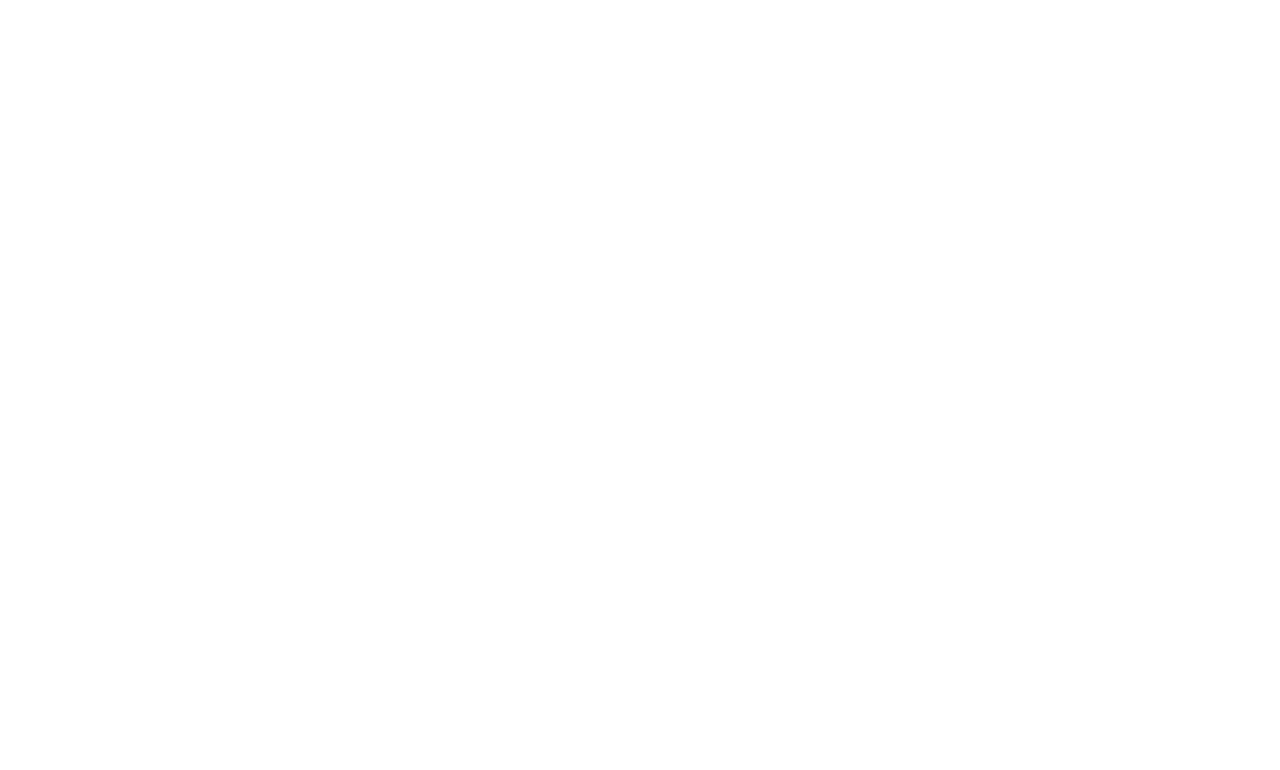
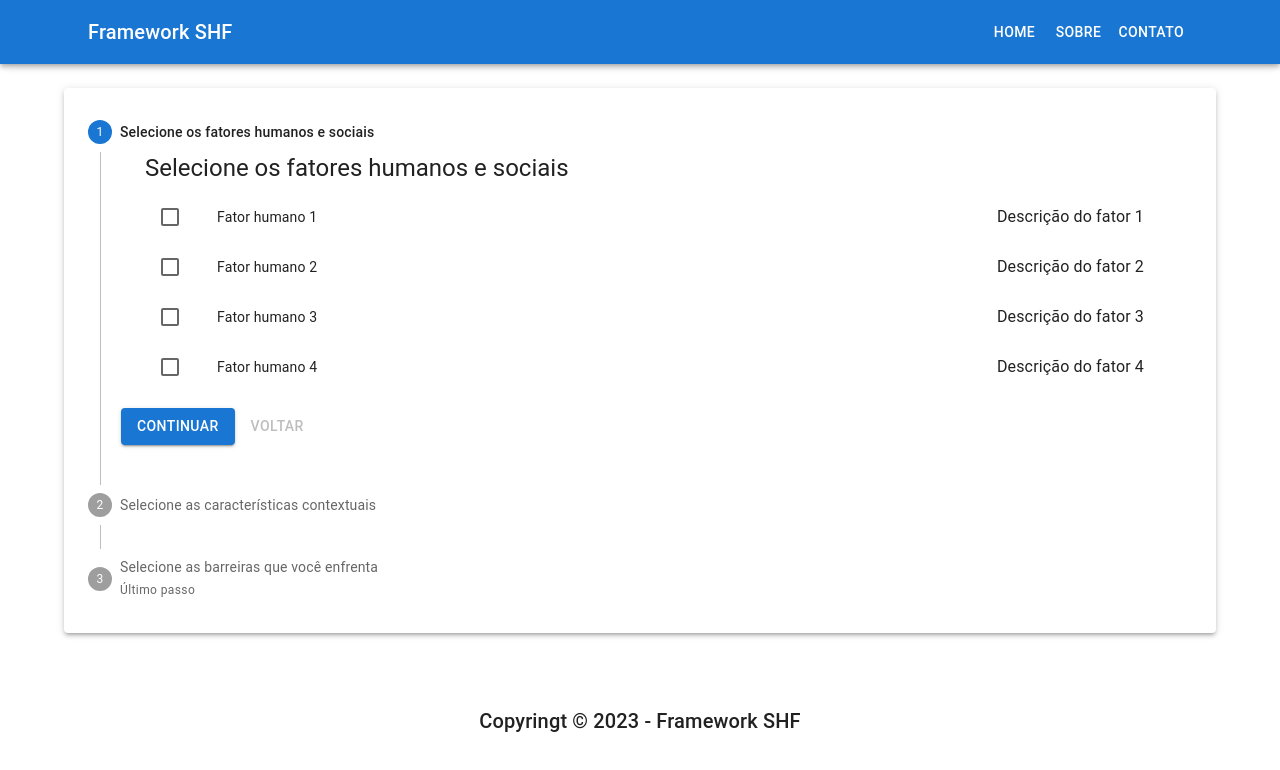
Before and after one commit to cassianojr/framework-shf, a React (Vite) app: page /framework in a window 1280 px wide. Before the commit this address had no page. Shown: the top 770 px of the page. Built offline with nearby package versions, Linux system fonts and the light colour scheme.

Commit message:
Created Framework Page that has a StepperComponent to answer the list items.

```diff
--- a/index.html
+++ b/index.html
@@ -4,7 +4,7 @@
     <meta charset="UTF-8" />
     <link rel="icon" type="image/svg+xml" href="/vite.svg" />
     <meta name="viewport" content="width=device-width, initial-scale=1.0" />
-    <title>Vite + React + TS</title>
+    <title>Framework SHF</title>
   </head>
   <body>
     <div id="root"></div>
--- a/src/App.tsx
+++ b/src/App.tsx
@@ -1,6 +1,7 @@
 import { BrowserRouter as Router, Routes, Route } from 'react-router-dom'
 import Home from './pages/Home'
 import { CssBaseline } from '@mui/material'
+import Framework from './pages/Framework'
 
 function App() {
   return (
@@ -9,6 +10,7 @@ function App() {
       <Router>
         <Routes>
           <Route path="/" element={<Home />} />
+          <Route path="/framework" element={<Framework />} />
         </Routes>
       </Router>
     </>
--- /dev/null
+++ b/src/components/ListCheckbox.tsx
@@ -0,0 +1,60 @@
+import { Checkbox, Container, List, ListItem, ListItemButton, ListItemIcon, ListItemText, Typography } from '@mui/material';
+import React from 'react';
+
+interface ListData {
+  title: string,
+  listItems : {
+    id: number,
+    name: string,
+    description: string,
+    selected: boolean,
+  }[]
+}
+
+export default function ListCheckbox(props: ListData) {
+
+  const { title, listItems } = props;
+
+  const [items, setItems] = React.useState(listItems);
+
+  const handleToggle = (id: number) => () =>{
+    const newListItems = items.map((listItem) => {
+      if (listItem.id === id) {
+        return { ...listItem, selected: !listItem.selected };
+      }
+      return listItem;
+    });
+
+    setItems(newListItems);
+  }
+
+  return (
+    <>
+      <Container>
+        <Typography variant='h5'>{title}</Typography >
+
+        <List dense sx={{ width: '100%', bgcolor: 'background-paper' }}>
+          {items.map((item) => (
+            <ListItem key={item.id} secondaryAction={item.description} disablePadding >
+              <ListItemButton role={undefined} onClick={handleToggle(item.id)}>
+                <ListItemIcon>
+                  <Checkbox
+                    edge="start"
+                    checked={item.selected}
+                    tabIndex={-1}
+                    disableRipple
+                    inputProps={{ 'aria-labelledby': item.name }}
+                  />
+                </ListItemIcon>
+                <ListItemText id={item.name} primary={item.name} />
+              </ListItemButton>
+            </ListItem>
+
+          ))}
+
+        </List>
+
+      </Container>
+    </>
+  )
+}
--- /dev/null
+++ b/src/components/StepperComponent.tsx
@@ -0,0 +1,110 @@
+import * as React from 'react';
+import Box from '@mui/material/Box';
+import Stepper from '@mui/material/Stepper';
+import Step from '@mui/material/Step';
+import StepLabel from '@mui/material/StepLabel';
+import StepContent from '@mui/material/StepContent';
+import Button from '@mui/material/Button';
+import Paper from '@mui/material/Paper';
+import Typography from '@mui/material/Typography';
+import ListCheckbox from './ListCheckbox';
+
+interface StepData {
+  steps: {
+    label: string,
+    listItems: {
+      id: number,
+      name: string,
+      description: string,
+      selected: boolean,
+    }[]
+  }[],
+  suggestions: {
+    id: number,
+    name: string,
+    description: string,
+    selected: boolean,
+  }[],
+  copingMecanisms: {
+    id: number,
+    name: string,
+    description: string,
+    selected: boolean,
+  }[],
+
+}
+
+export default function StepperComponent(props: StepData) {
+  const { steps } = props;
+
+
+  const [activeStep, setActiveStep] = React.useState(0);
+
+  const handleNext = () => {
+    setActiveStep((prevActiveStep) => prevActiveStep + 1);
+  };
+
+  const handleBack = () => {
+    setActiveStep((prevActiveStep) => prevActiveStep - 1);
+  };
+
+  const handleReset = () => {
+    setActiveStep(0);
+  };
+
+  return (
+    <Paper elevation={3} sx={{p: 3, mb: 3}}>
+      <Stepper activeStep={activeStep} orientation="vertical">
+        {steps.map((step, index) => (
+          <Step key={step.label}>
+            <StepLabel
+              optional={
+                index === 2 ? (
+                  <Typography variant="caption">Último passo</Typography>
+                ) : null
+              }
+            >
+              {step.label}
+            </StepLabel>
+            <StepContent TransitionProps={{ unmountOnExit: false }}>
+
+              <ListCheckbox title={step.label} listItems={step.listItems} />
+
+              <Box sx={{ mb: 2 }}>
+                <div>
+                  <Button
+                    variant="contained"
+                    onClick={handleNext}
+                    sx={{ mt: 1, mr: 1 }}
+                  >
+                    {index === steps.length - 1 ? 'Finalizar!' : 'Continuar'}
+                  </Button>
+                  <Button
+                    disabled={index === 0}
+                    onClick={handleBack}
+                    sx={{ mt: 1, mr: 1 }}
+                  >
+                    Voltar
+                  </Button>
+                </div>
+              </Box>
+            </StepContent>
+          </Step>
+        ))}
+      </Stepper>
+      {activeStep === steps.length && (
+        <Paper square elevation={0} sx={{ p: 3 }}>
+          <Typography variant='h5'>Sugestões e mecanismos de enfrentamento:</Typography>
+
+          <ListCheckbox title='Sugestões' listItems={props.suggestions} />
+          <ListCheckbox title='Mecanismos de enfrentamento' listItems={props.copingMecanisms} />
+
+
+          <Button onClick={handleReset} sx={{ mt: 1, mr: 1 }}>
+            Resetar
+          </Button>
+        </Paper>
+      )}
+    </Paper>
+  );
+}
--- /dev/null
+++ b/src/pages/Framework.tsx
@@ -0,0 +1,164 @@
+import StepperComponent from "../components/StepperComponent";
+import Navbar from "../components/Navbar";
+import { Toolbar } from "@mui/material";
+import { Container } from "@mui/system";
+import Footer from "../components/Footer";
+
+export default function Framework() {
+
+  const socialHumanFactors = [
+    {
+      id: 1,
+      name: 'Fator humano 1',
+      description: 'Descrição do fator 1',
+      selected: false,
+    },
+    {
+      id: 2,
+      name: 'Fator humano 2',
+      description: 'Descrição do fator 2',
+      selected: false,
+    },
+    {
+      id: 3,
+      name: 'Fator humano 3',
+      description: 'Descrição do fator 3',
+      selected: false,
+    },
+    {
+      id: 4,
+      name: 'Fator humano 4',
+      description: 'Descrição do fator 4',
+      selected: false,
+    },
+  ];
+
+  const contextualCharacteristics = [
+    {
+      id: 1,
+      name: 'Característica 1',
+      description: 'Descrição da característica 1',
+      selected: false,
+    },
+    {
+      id: 2,
+      name: 'Característica 2',
+      description: 'Descrição da característica 2',
+      selected: false,
+    },
+    {
+      id: 3,
+      name: 'Característica 3',
+      description: 'Descrição da característica 3',
+      selected: false,
+    },
+    {
+      id: 4,
+      name: 'Característica 4',
+      description: 'Descrição da característica 4',
+      selected: false,
+    },
+  ];
+
+
+  const barriers = [
+    {
+      id: 1,
+      name: 'Barreira 1',
+      description: 'Descrição da Barreira 1',
+      selected: false,
+    },
+    {
+      id: 2,
+      name: 'Barreira 2',
+      description: 'Descrição da Barreira 2',
+      selected: false,
+    },
+    {
+      id: 3,
+      name: 'Barreira 3',
+      description: 'Descrição da Barreira 3',
+      selected: false,
+    },
+    {
+      id: 4,
+      name: 'Barreira 4',
+      description: 'Descrição da Barreira 4',
+      selected: false,
+    },
+  ];
+
+  const suggestions = [
+    {
+      id: 1,
+      name: 'Sugestão 1',
+      description: 'Descrição da Sugestão 1',
+      selected: false,
+    },
+    {
+      id: 2,
+      name: 'Sugestão 2',
+      description: 'Descrição da Sugestão 2',
+      selected: false,
+    },
+    {
+      id: 3,
+      name: 'Sugestão 3',
+      description: 'Descrição da Sugestão 3',
+      selected: false,
+    },
+    {
+      id: 4,
+      name: 'Sugestão 4',
+      description: 'Descrição da Sugestão 4',
+      selected: false,
+    },
+  ];
+
+  const copingMecanisms = [
+    {
+      id: 1,
+      name: 'Mecanismo 1',
+      description: 'Descrição da Mecanismo 1',
+      selected: false,
+    },
+    {
+      id: 2,
+      name: 'Mecanismo 2',
+      description: 'Descrição da Mecanismo 2',
+      selected: false,
+    },
+    {
+      id: 3,
+      name: 'Mecanismo 3',
+      description: 'Descrição da Mecanismo 3',
+      selected: false,
+    },
+    {
+      id: 4,
+      name: 'Mecanismo 4',
+      description: 'Descrição da Mecanismo 4',
+      selected: false,
+    },
+  ];
+
+
+  const steps = [
+    { label: 'Selecione os fatores humanos e sociais', listItems: socialHumanFactors },
+    { label: 'Selecione as características contextuais', listItems: contextualCharacteristics },
+    { label: 'Selecione as barreiras que você enfrenta',  listItems: barriers },
+  ];
+
+  return (
+    <>
+      <Navbar />
+      <Toolbar />
+      <Container sx={{ mt: 3 }}>
+
+        <StepperComponent steps={steps} suggestions={suggestions} copingMecanisms={copingMecanisms}/>
+
+      </Container>
+      <Footer />
+    </>
+  )
+}
--- a/src/pages/Home.tsx
+++ b/src/pages/Home.tsx
@@ -12,7 +12,7 @@ function Home() {
     description: 'O Framework SHF é uma ferramenta para auxiliar na identificação e análise de fatores humanos e sociais em ecossistemas de software.',
     image,
     button: 'Teste agora!',
-    buttonLink: '#'
+    buttonLink: '/framework'
   }
 
   return (
@@ -38,8 +38,7 @@ function Home() {
                 <li>Identifique os fatores humanos e sociais em seu ecossistema de software;</li>
                 <li>Identifique as características contextuais do seu ecossistema;</li>
                 <li>Aponte as barreiras que você enfrenta;</li>
-                <li>Receba sugestões de estratégias a serem utilizadas;</li>
-                <li>Receba sugestões de mecanismos de enfrentamento para o seu ecossitema;</li>
+                <li>Receba sugestões de estratégias e mecanismos de enfrentamento a serem utilizadas mo seu ecossitema;</li>
               </ol>
             </Typography>
             <Button
```
